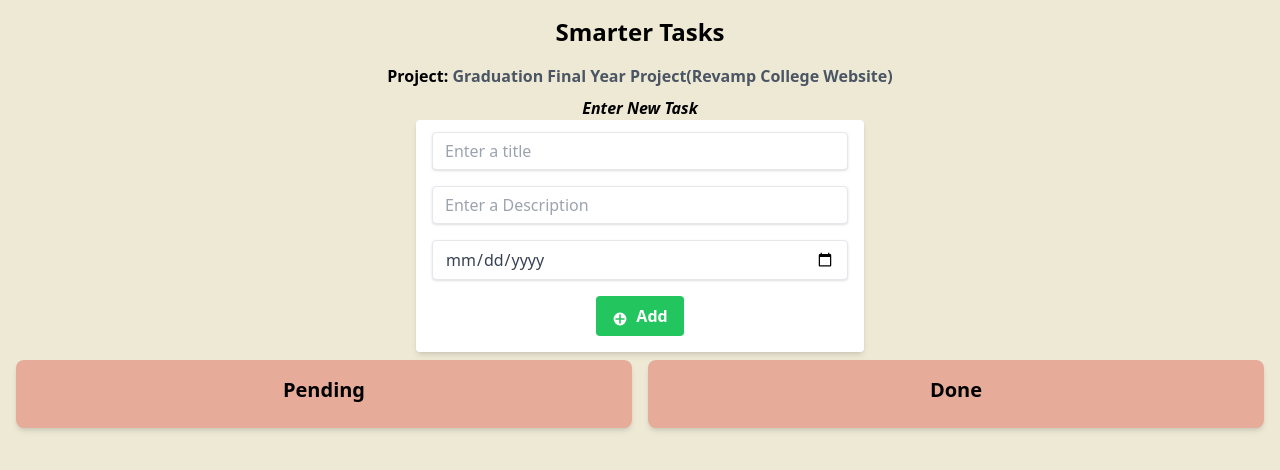
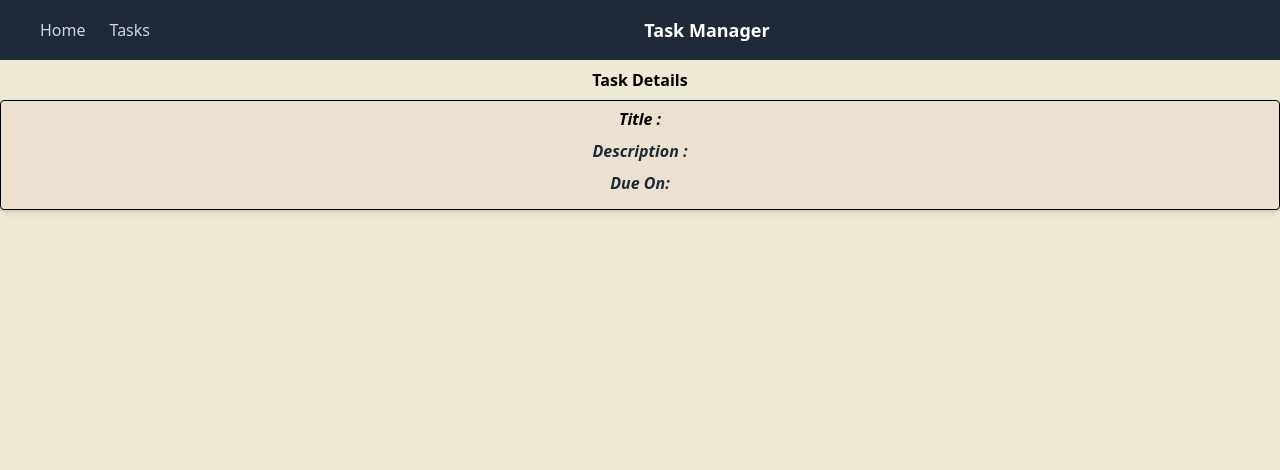
Before and after one commit to Saimall/wd301, a React (Create React App) app in the folder smarter-tasks/: page /tasks/1 in a window 1280 px wide. Shown: the top 470 px of the page. Built offline with nearby package versions, Linux system fonts and the light colour scheme.

Commit message:
Added React Router to the application

```diff
--- a/smarter-tasks/package.json
+++ b/smarter-tasks/package.json
@@ -10,8 +10,10 @@
     "@types/node": "^16.18.23",
     "@types/react": "^18.0.33",
     "@types/react-dom": "^18.0.11",
+    "@types/react-router-dom": "^5.3.3",
     "react": "^18.2.0",
     "react-dom": "^18.2.0",
+    "react-router-dom": "^6.11.1",
     "react-scripts": "5.0.1",
     "typescript": "^4.9.5",
     "web-vitals": "^2.1.4"
@@ -41,6 +43,8 @@
     ]
   },
   "devDependencies": {
-    "tailwindcss": "^3.3.1"
+    "@vitejs/plugin-react": "^4.0.0",
+    "tailwindcss": "^3.3.1",
+    "vite": "^4.3.1"
   }
 }
--- a/smarter-tasks/src/App.tsx
+++ b/smarter-tasks/src/App.tsx
@@ -5,14 +5,23 @@ import React from "react";
 import "./App.css";
 // import TaskForm from "./TaskForm";
 import TaskApp from "./TaskApp";
+import { Routes, Route } from "react-router-dom";
+import Homepage from "./Homepage";
+import TaskDeatilesPage from "./TaskDetailesPage";
+import Header from "./Header";
 
 function App() {
   return (
     <div className="App">
       <header className="App-header">
-        <TaskApp />
-      </header>
-    </div>
+        <Header/>
+        <Routes>
+          <Route path="/" element={<Homepage/>}/>
+          <Route path="/tasks" element={<TaskApp/>}/>
+          <Route path="/tasks/:id" element={<TaskDeatilesPage/>}/>
+        </Routes>
+        </header>
+      </div>
   );
 }
 
--- /dev/null
+++ b/smarter-tasks/src/Header.tsx
@@ -0,0 +1,28 @@
+import React from 'react';
+import { Link } from 'react-router-dom';
+
+const Header = () => {
+  return (
+    <nav className="bg-gray-800 py-4">
+      <div className="mx-auto px-4">
+        <div className="flex justify-between">
+          <div className="flex items-center">
+            <Link to="/" className="ml-6 text-gray-300 hover:text-white">
+              Home
+            </Link>
+            <Link to="/tasks" className="ml-6 text-gray-300 hover:text-white">
+              Tasks
+            </Link>
+          </div>
+          <div className="flex items-center">
+            <h2 className="text-white text-lg font-bold">Task Manager</h2>
+          </div>
+          <div className="flex items-center">
+          </div>
+        </div>
+      </div>
+    </nav>
+  );
+};
+
+export default Header;
--- /dev/null
+++ b/smarter-tasks/src/Homepage.tsx
@@ -0,0 +1,25 @@
+import React from 'react';
+
+//React.fc has implicit child props even if your component does not alllow children typescript will not complain about it.
+const HomePage= () => {
+  return (
+    <div>
+      <h1>Task Manager</h1>
+      <p>Welcome to the Task Manager application!</p>
+    </div>
+  );
+};
+
+//you can also use JSX+props which is explicit decelration of props. this is best because we are more specifc about childrens and props.
+/*
+ const Homepage =()=>{
+    return (
+         <div>
+      <h1>Task Manager</h1>
+      <p>Welcome to the Task Manager application!</p>
+    </div>
+    )
+ }
+*/
+
+export default HomePage;
--- a/smarter-tasks/src/Task.tsx
+++ b/smarter-tasks/src/Task.tsx
@@ -1,5 +1,7 @@
 import React from "react";
 import "./TaskCard.css";
+
+import {Link} from "react-router-dom";
 
 interface TaskProps {
   id: number;
@@ -32,29 +34,22 @@ interface TaskProps {
 
 const Task = (props: TaskProps) => {
   return (
+    <div>
     <div className="bg-white rounded-lg shadow-md p-4 mb-2 TaskItem hover:bg-gray-200">
-      <li>
-        <h2 className="font-bold mb-2">
-          {" "}
-          <span className="font-bold">Title : </span> {props.title}
-        </h2>
-        <p className="text-gray-800 mb-2">
-          {" "}
-          <span className="font-bold">Description : </span>
-          {props.description}
-        </p>
-        <p className="text-gray-800 mb-2">
-          <span className="font-bold">Due On: </span>
-          {props.dueDate}
-        </p>
+  <Link to={`/tasks/${props.id}`}>
+  <h2 className="text-base font-bold my-1">{props.title}</h2>
+</Link>
+   </div>
+   <div>
         <button
           className="deleteTaskButton bg-red-500 hover:bg-red-800 text-white font-bold py-1 px-2 rounded"
           onClick={() => props.deleteTask(props.id)}
         >
           Delete Task
         </button>
-      </li>
-    </div>
+        </div>
+
+        </div>
   );
 };
 
--- a/smarter-tasks/src/TaskApp.tsx
+++ b/smarter-tasks/src/TaskApp.tsx
@@ -1,7 +1,7 @@
 import React from "react";
 import { TaskItem } from "./types";
 
-import TaskForm from "./TaskForm"
+import TaskForm from "./TaskForm";
 import TaskList from "./TaskList";
 import { useLocalStorage } from "./hooks/useLocalStorage";
 
--- a/smarter-tasks/src/TaskCard.css
+++ b/smarter-tasks/src/TaskCard.css
@@ -3,5 +3,5 @@
     border-radius: 4px;
     padding: 6px 8px;
     margin-bottom: 6px;
-    background-color: #ede9d5;
+    background-color: #ece1d1 ;
   }
--- /dev/null
+++ b/smarter-tasks/src/TaskDetailesPage.tsx
@@ -0,0 +1,51 @@
+import React from 'react';
+import { useParams } from 'react-router-dom';
+import { TaskItem } from "./types";
+import { useLocalStorage } from './hooks/useLocalStorage';
+import "./TaskCard.css";
+
+interface TaskDetailsPageParams extends Record<string, string> {
+  id: string;
+}
+interface TaskAppState {
+  tasks: TaskItem[];
+}
+
+const TaskDetailsPage: React.FC = () => {
+  const { id } = useParams<TaskDetailsPageParams>();
+
+  const [taskAppState] = useLocalStorage<TaskAppState>(
+    "tasks",
+    {
+      tasks: [],
+    }
+  );
+  const task = taskAppState.tasks.find(task => task.id === Number(id)); //converting string id which we got from url to number for conversion
+  /* as task and description and date may be undefined so we use task?.title , task?.date ,task?.description to specify that*/
+  return (
+    <div>
+      <div className='mt-2 mb-2 font-bold-800'>
+      <strong><h1>Task Details</h1></strong>
+      </div>
+      <div className="bg-black rounded-lg shadow-md p-4 mb-2 TaskItem hover:bg-gray-200">
+       <em>
+       <h2 className="font-gray-800 mb-2">
+          {" "}
+          <span className="font-bold">Title : </span> {task?.title}
+        </h2>
+        <p className="text-gray-800 mb-2">
+          {" "}
+          <span className="font-bold">Description : </span>
+          {task?.description}
+        </p>
+        <p className="text-gray-800 mb-2">
+          <span className="font-bold">Due On: </span>
+          {task?.dueDate}
+        </p>
+        </em>
+    </div>
+    </div>
+  );
+};
+
+export default TaskDetailsPage;
--- a/smarter-tasks/src/index.tsx
+++ b/smarter-tasks/src/index.tsx
@@ -3,14 +3,15 @@ import ReactDOM from "react-dom/client";
 import "./index.css";
 import App from "./App";
 import reportWebVitals from "./reportWebVitals";
+import { BrowserRouter } from "react-router-dom";
 
 const root = ReactDOM.createRoot(
   document.getElementById("root") as HTMLElement
 );
 root.render(
-  <React.StrictMode>
+  <BrowserRouter>
     <App />
-  </React.StrictMode>
+  </BrowserRouter>
 );
 
 // If you want to start measuring performance in your app, pass a function
```
Also changed, not shown: 2 other files (tests, documents, lock files or other folders).
